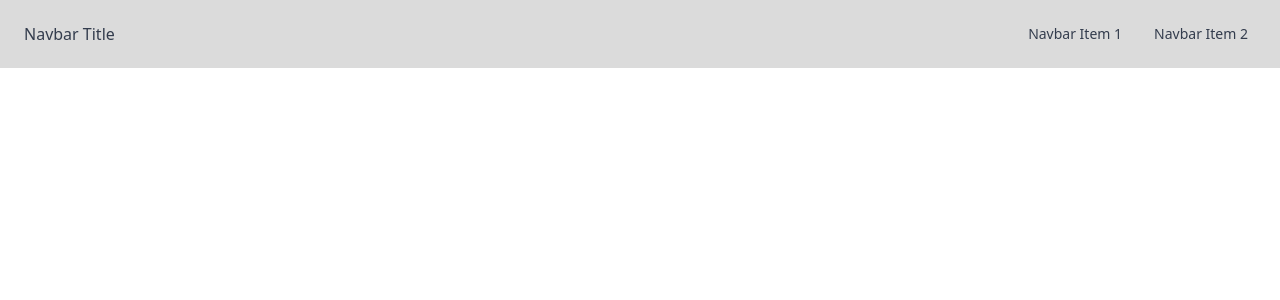
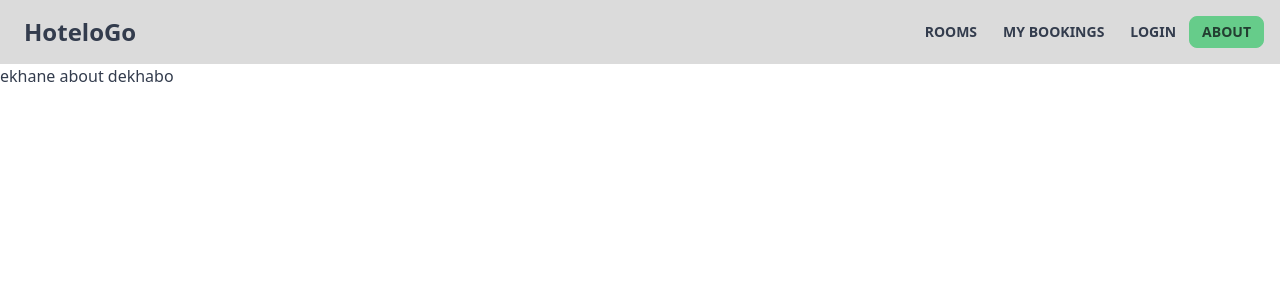
Before and after one commit to mdnoble1/hotelogo-client, a React (Vite) app: page /about in a window 1280 px wide. Shown: the top 300 px of the page. Built offline with nearby package versions, Linux system fonts and the light colour scheme.

Commit message:
updated navbar and added sidebar

```diff
--- a/src/components/layout/MainLayout.jsx
+++ b/src/components/layout/MainLayout.jsx
@@ -1,4 +1,6 @@
 import PropTypes from "prop-types";
+import Navbar from "./Navbar";
+import Sidebar from "./Sidebar";
 
 const MainLayout = ({ children }) => {
   return (
@@ -7,43 +9,13 @@ const MainLayout = ({ children }) => {
       <div className="drawer-content flex flex-col">
         {/* Navbar */}
         <div className="w-full navbar bg-base-300">
-          <div className="flex-none lg:hidden">
-            <label
-              htmlFor="my-drawer-3"
-              aria-label="open sidebar"
-              className="btn btn-square btn-ghost"
-            >
-              <svg
-                xmlns="http://www.w3.org/2000/svg"
-                fill="none"
-                viewBox="0 0 24 24"
-                className="inline-block w-6 h-6 stroke-current"
-              >
-                <path
-                  strokeLinecap="round"
-                  strokeLinejoin="round"
-                  strokeWidth="2"
-                  d="M4 6h16M4 12h16M4 18h16"
-                ></path>
-              </svg>
-            </label>
-          </div>
-          <div className="flex-1 px-2 mx-2">Navbar Title</div>
-          <div className="flex-none hidden lg:block">
-            <ul className="menu menu-horizontal">
-              {/* Navbar menu content here */}
-              <li>
-                <a>Navbar Item 1</a>
-              </li>
-              <li>
-                <a>Navbar Item 2</a>
-              </li>
-            </ul>
-          </div>
+          <Navbar></Navbar>
         </div>
         {/* Page content here */}
         {children}
       </div>
+      {/* sidebar */}
+      <Sidebar></Sidebar>
     </div>
   );
 };
--- /dev/null
+++ b/src/components/layout/Navbar.jsx
@@ -0,0 +1,71 @@
+import { NavLink } from "react-router-dom";
+
+const Navbar = () => {
+  return (
+    <div className="container mx-auto">
+      <div className="flex-none lg:hidden">
+        <label
+          htmlFor="my-drawer-3"
+          aria-label="open sidebar"
+          className="btn btn-square btn-ghost"
+        >
+          <svg
+            xmlns="http://www.w3.org/2000/svg"
+            fill="none"
+            viewBox="0 0 24 24"
+            className="inline-block w-6 h-6 stroke-current"
+          >
+            <path
+              strokeLinecap="round"
+              strokeLinejoin="round"
+              strokeWidth="2"
+              d="M4 6h16M4 12h16M4 18h16"
+            ></path>
+          </svg>
+        </label>
+      </div>
+      <div className="flex-1 px-2 mx-2">
+        <h1 className="text-2xl font-bold">HoteloGo</h1>
+      </div>
+      <div className="flex-none hidden lg:block">
+        <ul className="menu menu-horizontal">
+          {/* Navbar menu content here */}
+          <NavLink
+            to="/rooms"
+            className={({ isActive }) =>
+              isActive ? `btn btn-primary btn-sm` : `btn btn-ghost btn-sm`
+            }
+          >
+            Rooms
+          </NavLink>
+          <NavLink
+            to="/myBookings"
+            className={({ isActive }) =>
+              isActive ? `btn btn-primary btn-sm` : `btn btn-ghost btn-sm`
+            }
+          >
+            My Bookings
+          </NavLink>
+          <NavLink
+            to="/login"
+            className={({ isActive }) =>
+              isActive ? `btn btn-primary btn-sm` : `btn btn-ghost btn-sm`
+            }
+          >
+            Login
+          </NavLink>
+          <NavLink
+            to="/about"
+            className={({ isActive }) =>
+              isActive ? `btn btn-primary btn-sm` : `btn btn-ghost btn-sm`
+            }
+          >
+            About
+          </NavLink>
+        </ul>
+      </div>
+    </div>
+  );
+};
+
+export default Navbar;
--- /dev/null
+++ b/src/components/layout/Sidebar.jsx
@@ -0,0 +1,50 @@
+import { NavLink } from "react-router-dom";
+
+const Sidebar = () => {
+  return (
+    <div className="drawer-side">
+      <label
+        htmlFor="my-drawer-3"
+        aria-label="close sidebar"
+        className="drawer-overlay"
+      ></label>
+      <ul className="menu p-4 w-80 min-h-full bg-base-200">
+        {/* Sidebar content here */}
+        <NavLink
+          to="/rooms"
+          className={({ isActive }) =>
+            isActive ? `btn btn-primary btn-sm` : `btn btn-ghost btn-sm`
+          }
+        >
+          Rooms
+        </NavLink>
+        <NavLink
+          to="/myBookings"
+          className={({ isActive }) =>
+            isActive ? `btn btn-primary btn-sm` : `btn btn-ghost btn-sm`
+          }
+        >
+          My Bookings
+        </NavLink>
+        <NavLink
+          to="/login"
+          className={({ isActive }) =>
+            isActive ? `btn btn-primary btn-sm` : `btn btn-ghost btn-sm`
+          }
+        >
+          Login
+        </NavLink>
+        <NavLink
+          to="/about"
+          className={({ isActive }) =>
+            isActive ? `btn btn-primary btn-sm` : `btn btn-ghost btn-sm`
+          }
+        >
+          About
+        </NavLink>
+      </ul>
+    </div>
+  );
+};
+
+export default Sidebar;
--- a/src/page/About.jsx
+++ b/src/page/About.jsx
@@ -1,7 +1,7 @@
 const About = () => {
     return (
         <div>
-
+            <h2>ekhane about dekhabo</h2>
         </div>
     );
 };
```
